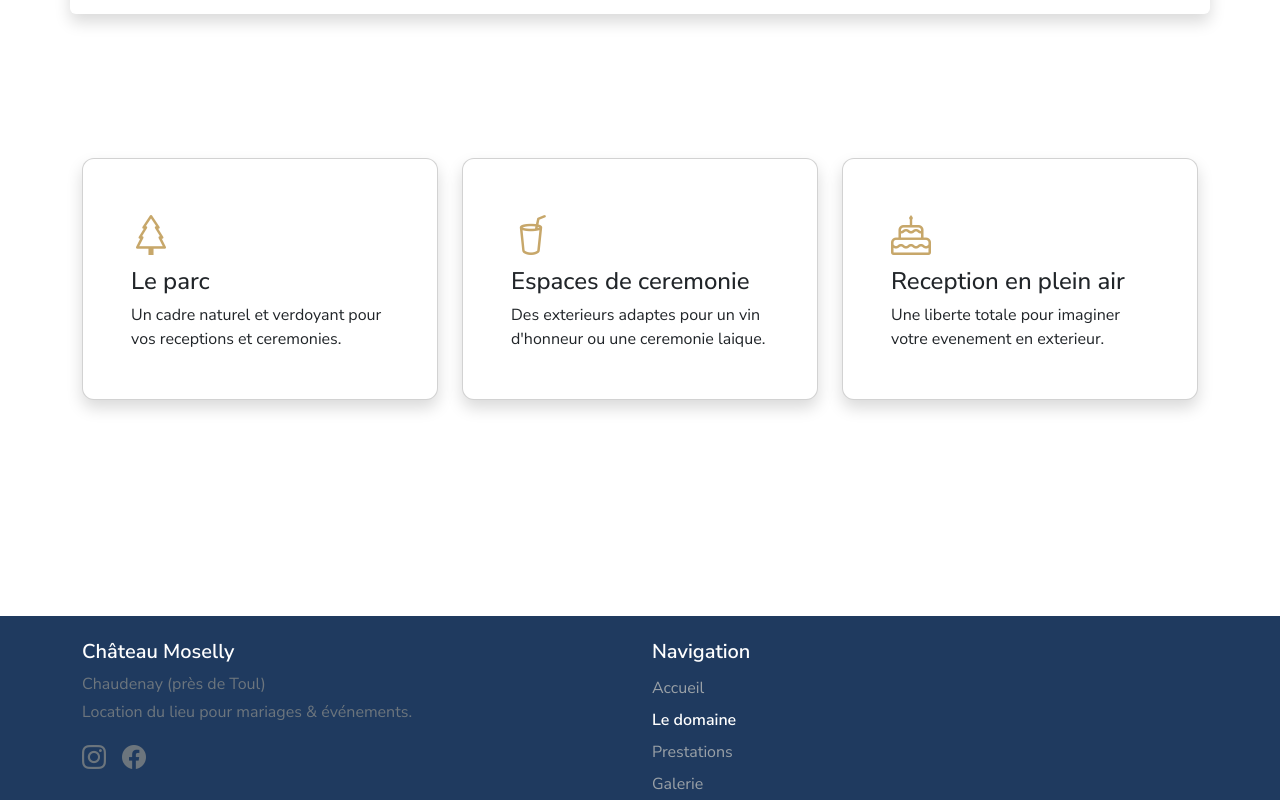
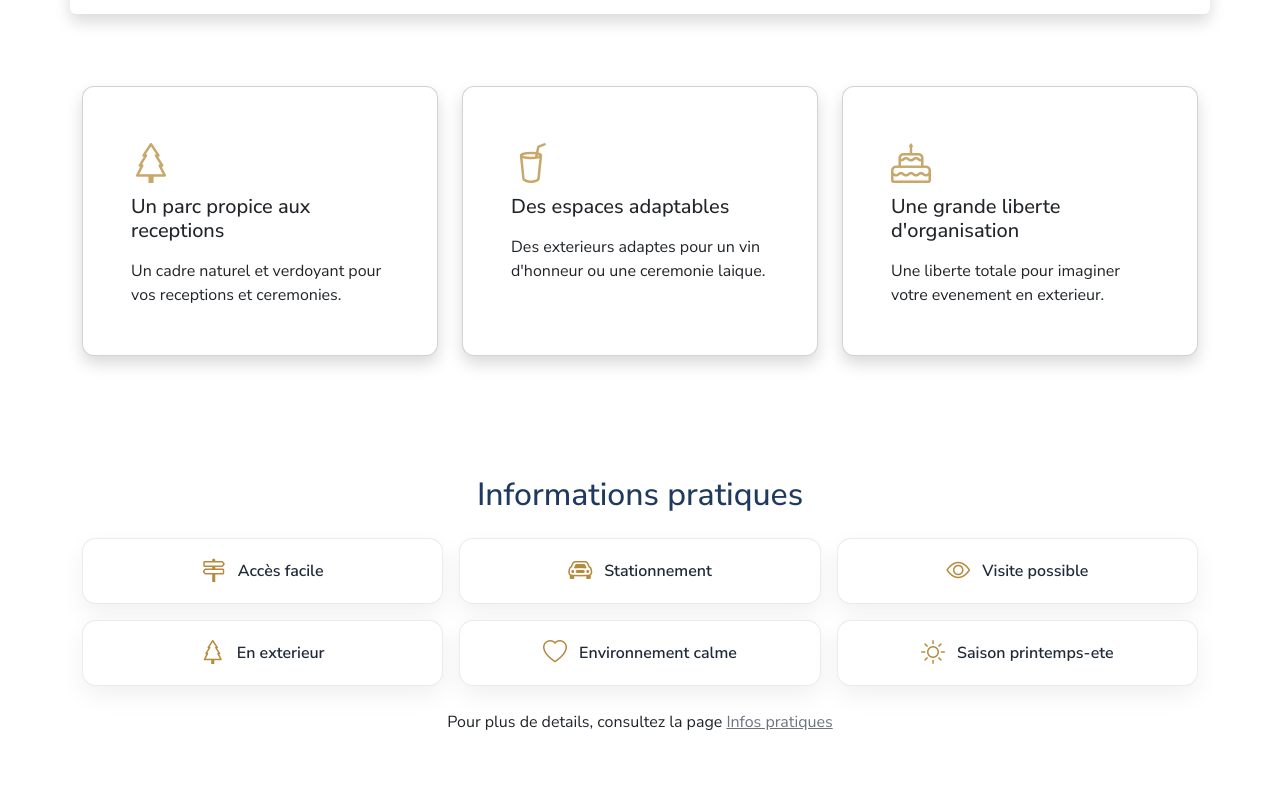
Before and after one commit to DaYSyDJiK/Ch-teau-Moselly, a React (Vite) app: page /domaine in a window 1280 px wide. Shown: the part 1060-1860 px from the top of the page. Built offline with nearby package versions, Linux system fonts and the light colour scheme.

Commit message:
Page Domaine Terminée

```diff
--- a/src/index.css
+++ b/src/index.css
@@ -239,6 +239,35 @@ footer .bi:hover {
   color :#1F3A5F;
 }
 
+.info-pill {
+  display: flex;
+  align-items: center;
+  justify-content: center;
+  gap: 12px;
+
+  padding: 14px 16px;
+  border-radius: 14px;
+
+  background: #fff;
+  border: 1px solid rgba(0,0,0,0.08);
+  box-shadow: 0 10px 24px rgba(0,0,0,0.06);
+
+  font-weight: 600;
+  color: #1f2a37;
+
+  transition: transform 0.2s ease, box-shadow 0.2s ease;
+}
+
+.info-pill i {
+  color: #b48a3c; /* ou ta couleur secondaire */
+}
+
+.info-pill:hover {
+  transform: translateY(-3px);
+  box-shadow: 0 14px 34px rgba(0,0,0,0.10);
+}
+
+
 /* 🎩 Couleur primaire (identité)
 
 Bleu Minéral
--- a/src/pages/Domaine.jsx
+++ b/src/pages/Domaine.jsx
@@ -1,5 +1,6 @@
 import chateau1 from "../images/chateau1.jpg";
 import { useEffect } from "react";
+import { Link } from "react-router-dom";
 
 export default function Domaine() {
 
@@ -31,7 +32,7 @@ export default function Domaine() {
 
       <section className="section">
         <div className="container shadow rounded p-4">
-          <div className="row align-items-center gx-5 gy-4 gy-md-0 reveal">
+          <div className="row align-items-center gx-5 gy-4 gy-md-0">
             <div className="col-12 col-md-6 order-2 order-md-1">
               <h2 className="titre-principal">L'histoire du Château Moselly</h2>
               <h3 className="titre-principal">Un lieu façonné par le temps et la vie de famille</h3>
@@ -56,15 +57,15 @@ export default function Domaine() {
       </section>
 
 
-      <section className="section">
+      <section>
         <div className="container">
-          <div className="row g-4">
+          <div className="row g-4 reveal">
 
             <div className="col-12 col-md-4">
               <div className="card h-100 shadow feature-card">
                 <div className="card-body">
                   <i className="bi bi-tree fs-1 titre-secondaire mb-3"></i>
-                  <h4 className="card-title">Le parc</h4>
+                  <h4 className="card-title h5 mb-3">Un parc propice aux receptions</h4>
                   <p className="card-text">
                     Un cadre naturel et verdoyant pour vos receptions et ceremonies.
                   </p>
@@ -76,7 +77,7 @@ export default function Domaine() {
               <div className="card h-100 shadow feature-card">
                 <div className="card-body">
                   <i className="bi bi-cup-straw fs-1 titre-secondaire mb-3"></i>
-                  <h4 className="card-title">Espaces de ceremonie</h4>
+                  <h4 className="card-title h5 mb-3">Des espaces adaptables</h4>
                   <p className="card-text">
                     Des exterieurs adaptes pour un vin d'honneur ou une ceremonie laique.
                   </p>
@@ -88,7 +89,7 @@ export default function Domaine() {
               <div className="card h-100 shadow feature-card">
                 <div className="card-body">
                   <i className="bi bi-cake fs-1 titre-secondaire mb-3"></i>
-                  <h4 className="card-title">Reception en plein air</h4>
+                  <h4 className="card-title h5 mb-3">Une grande liberte d'organisation</h4>
                   <p className="card-text">
                     Une liberte totale pour imaginer votre evenement en exterieur.
                   </p>
@@ -103,10 +104,59 @@ export default function Domaine() {
 
 
       <section className="section">
-        <div className="container">
+        <div className="container py-5">
+          <h2 className="mb-4 text-center titre-principal">Informations pratiques</h2>
 
+          <div className="row g-3 justify-content-center">
+            <div className="col-12 col-sm-6 col-lg-4 reveal">
+              <div className="info-pill">
+                <i className="bi bi-signpost-2 fs-4"></i>
+                <span>Accès facile</span>
+              </div>
+            </div>
+
+            <div className="col-12 col-sm-6 col-lg-4 reveal">
+              <div className="info-pill">
+                <i className="bi bi-car-front fs-4"></i>
+                <span>Stationnement</span>
+              </div>
+            </div>
+
+            <div className="col-12 col-sm-6 col-lg-4 reveal">
+              <div className="info-pill">
+                <i className="bi bi-eye fs-4"></i>
+                <span>Visite possible</span>
+              </div>
+            </div>
+
+            <div className="col-12 col-sm-6 col-lg-4 reveal">
+              <div className="info-pill">
+                <i className="bi bi-tree fs-4"></i>
+                <span>En exterieur</span>
+              </div>
+            </div>
+
+            <div className="col-12 col-sm-6 col-lg-4 reveal">
+              <div className="info-pill">
+                <i className="bi bi-heart fs-4"></i>
+                <span>Environnement calme</span>
+              </div>
+            </div>
+
+            <div className="col-12 col-sm-6 col-lg-4 reveal">
+              <div className="info-pill">
+                <i className="bi bi-sun fs-4"></i>
+                <span>Saison printemps-ete</span>
+              </div>
+            </div>
+          </div>
+
+          <p className="text-center mt-4 mb-0">
+            Pour plus de details, consultez la page <Link to="/infos" className="text-secondary">Infos pratiques</Link>
+          </p>
         </div>
       </section>
+
 
 
 
```
Lines whose indentation alone changed are shown as unchanged.
